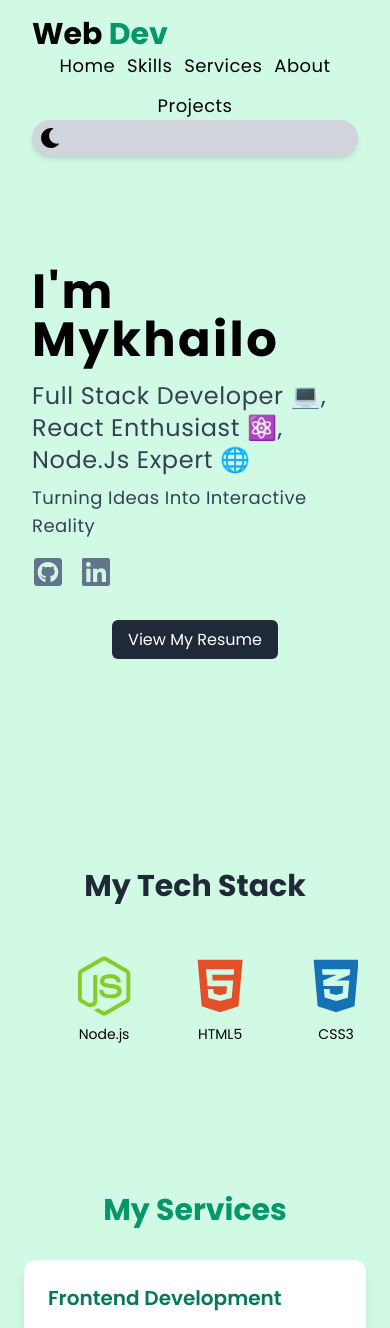
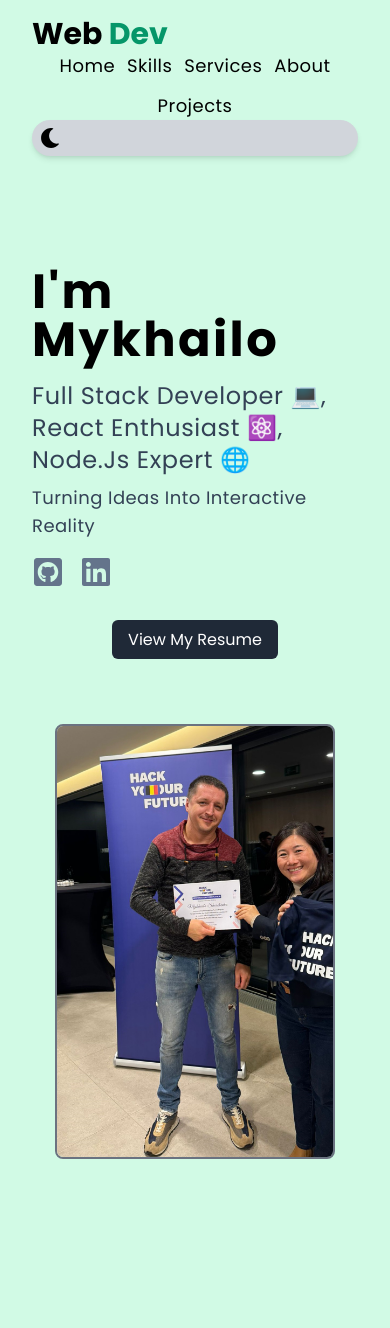
Before and after one commit to MishaShevchenko/Portfolio, a React (Vite) app: page / in a window 390 px wide. Shown: the top 1328 px of the page. Built offline with nearby package versions, Linux system fonts and the light colour scheme.

Commit message:
Fix image border color and improve responsiveness

```diff
--- a/src/components/Hero.jsx
+++ b/src/components/Hero.jsx
@@ -60,7 +60,7 @@ const Hero = () => {
 
         {/* Right Section - Image */}
         <motion.article
-          className="hidden md:block"
+          className="flex justify-center"
           initial={{ opacity: 0 }}
           animate={{ opacity: 1 }}
           transition={{ duration: 1, delay: 0.2 }}
```
